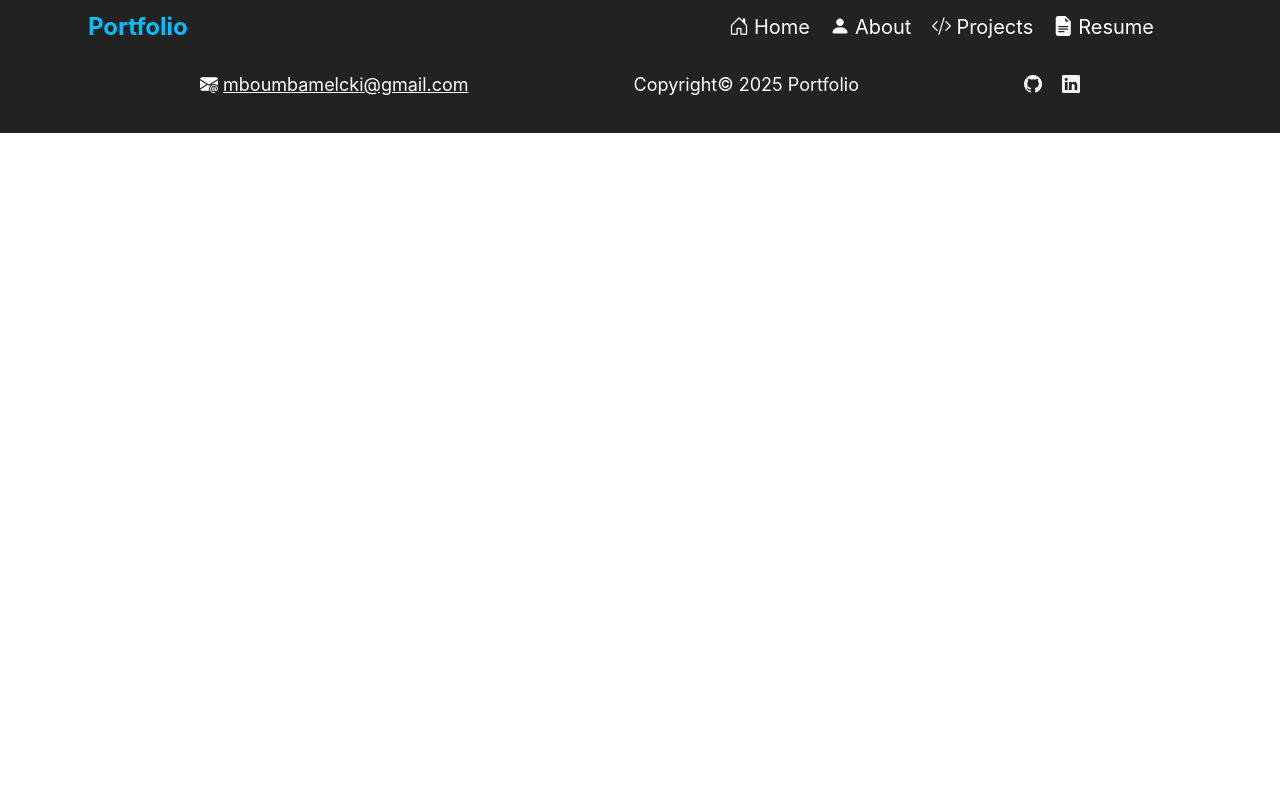
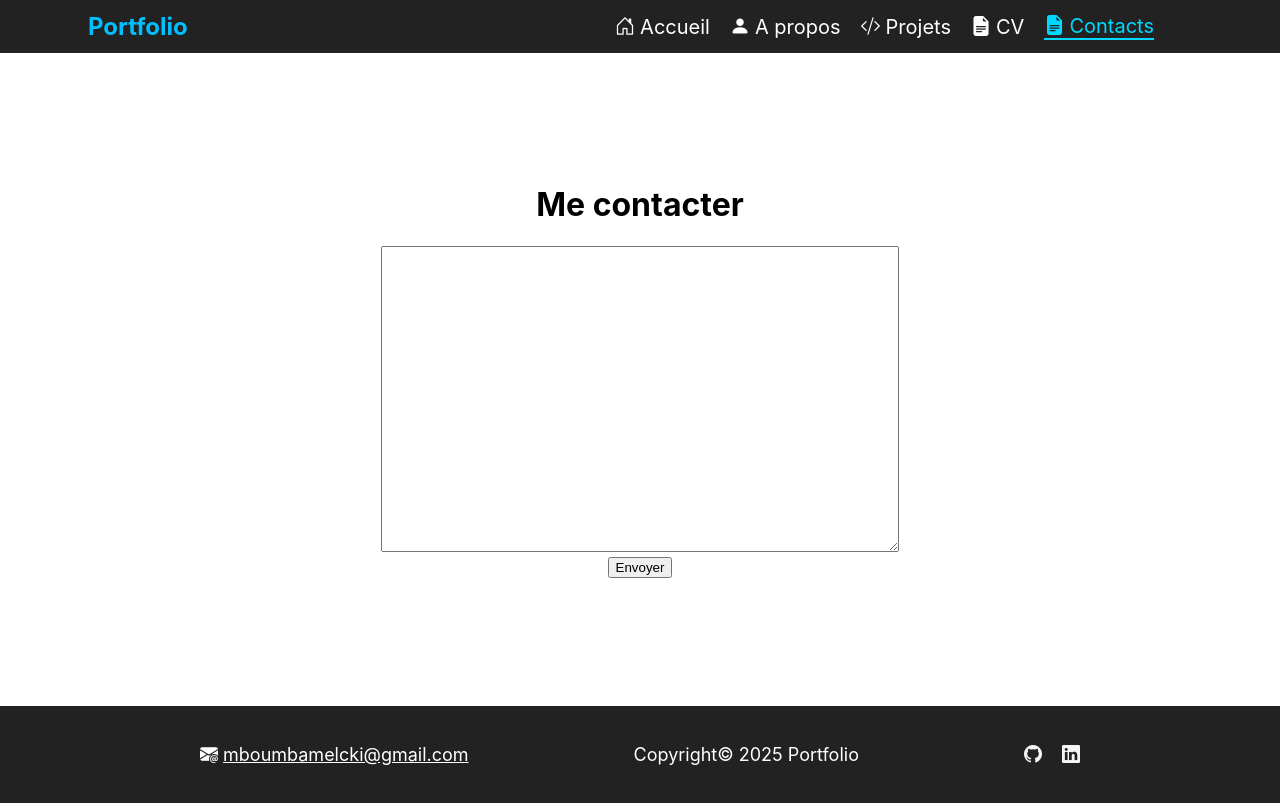
Before and after one commit to Melcki/monsite, a React (Create React App) app: page /contact in a window 1280 px wide. Built offline with nearby package versions, Linux system fonts and the light colour scheme.

Commit message:
Ajout du composant Contact

```diff
--- a/src/App.js
+++ b/src/App.js
@@ -6,6 +6,8 @@ import './App.css';
 import Home from './Components/Home';
 import About from './Components/About';
 import Resume from './Components/Resume';
+import Projects from './Components/Projects';
+import Contact from './Components/Contact';
 
 function App() {
   return (
@@ -17,8 +19,9 @@ function App() {
         <Routes>
           <Route path="/" element={<Home />} />
           <Route path="/about" element={<About/>} />
-          <Route path="/projects" element={<h1>Projects Page</h1>} />
+          <Route path="/projects" element={<Projects/>} />
           <Route path="/resume" element={<Resume />} />
+          <Route path="/contact" element={<Contact />} />
         </Routes>
       </div>
       </main>
--- /dev/null
+++ b/src/Components/Contact.js
@@ -0,0 +1,21 @@
+import React, { useState } from "react";
+
+const Contact = () => {
+
+    const [message, setMessage] = useState("");
+
+    return(
+        <div style={{padding:"10%"}}>
+            <center>
+                <h1>Me contacter</h1>
+                <textarea onChange={{message}} style={{width:"50%", height:"300px"}}>
+
+                </textarea><br></br>
+                <button>Envoyer</button>
+            </center>
+
+        </div>
+    )
+}
+
+export default Contact;
--- a/src/Components/Header.js
+++ b/src/Components/Header.js
@@ -16,10 +16,11 @@ const Header = () => {
         ☰
       </button>
       <nav className={`nav-links ${isOpen ? 'open' : ''}`}>
-        <NavLink to="/" className="nav-link" onClick={handleMenuToggle}><i className="bi bi-house-door"></i> Home</NavLink>
-        <NavLink to="/about" className="nav-link" onClick={handleMenuToggle}><i className="bi bi-person-fill"></i> About</NavLink>
-        <NavLink to="/projects" className="nav-link" onClick={handleMenuToggle}><i className="bi bi-code-slash"></i> Projects</NavLink>
-        <NavLink to="/resume" className="nav-link" onClick={handleMenuToggle}><i className="bi bi-file-earmark-text-fill"></i> Resume</NavLink>
+        <NavLink to="/" className="nav-link" onClick={handleMenuToggle}><i className="bi bi-house-door"></i> Accueil</NavLink>
+        <NavLink to="/about" className="nav-link" onClick={handleMenuToggle}><i className="bi bi-person-fill"></i> A propos</NavLink>
+        <NavLink to="/projects" className="nav-link" onClick={handleMenuToggle}><i className="bi bi-code-slash"></i> Projets</NavLink>
+        <NavLink to="/resume" className="nav-link" onClick={handleMenuToggle}><i className="bi bi-file-earmark-text-fill"></i> CV</NavLink>
+        <NavLink to="/contact" className="nav-link" onClick={handleMenuToggle}><i className="bi bi-file-earmark-text-fill"></i> Contacts</NavLink>
       </nav>
     </header>
   );
--- /dev/null
+++ b/src/Components/Projects.js
@@ -0,0 +1,12 @@
+import React from "react";
+
+const Projects = () => {
+
+    return(
+        <div style={{paddingTop:"10%"}}>
+            <center><h1>Mes projets</h1></center>
+        </div>
+    )
+}
+
+export default Projects;
```
